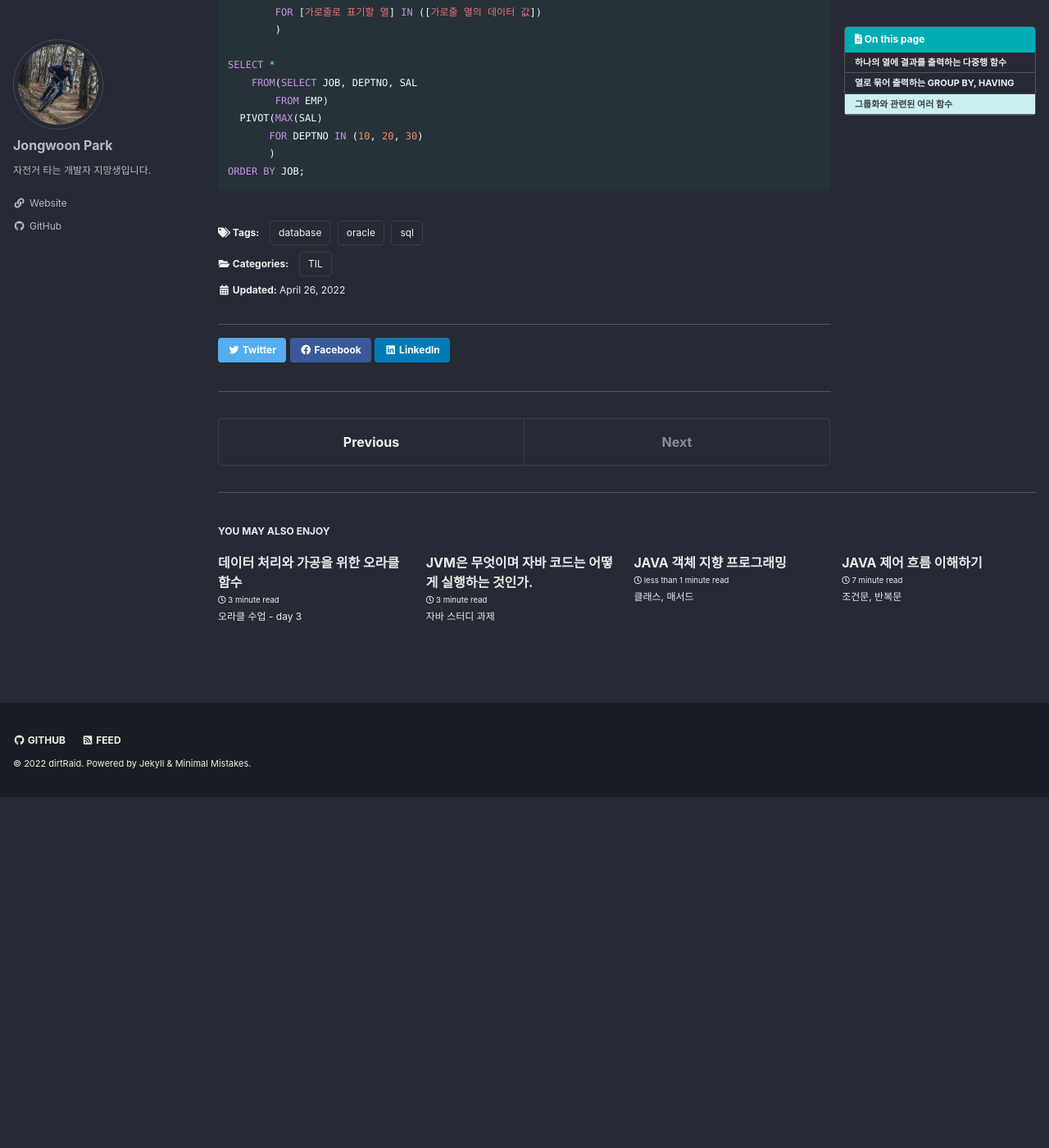
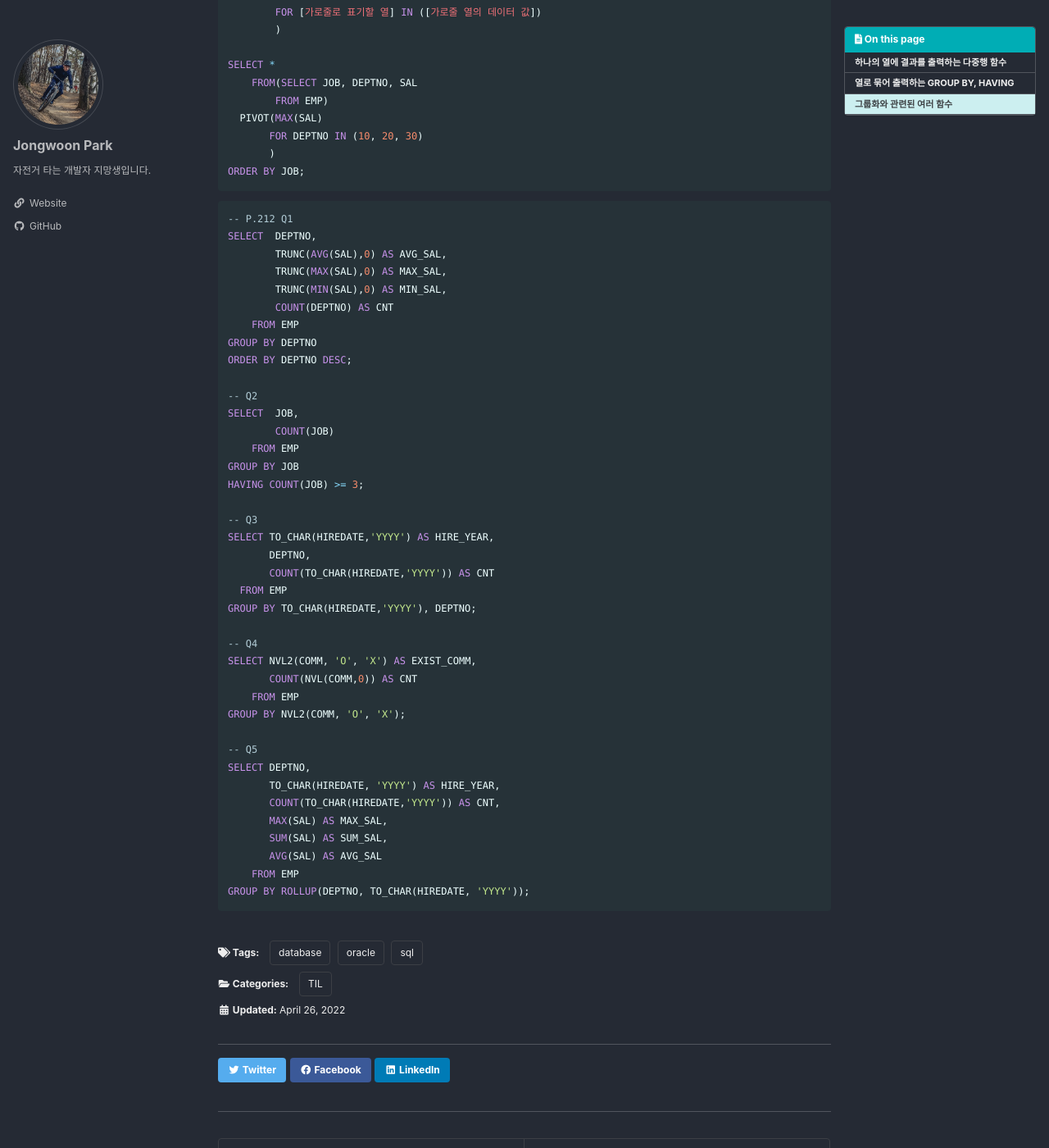
Before and after one commit to nortiz1349/dirtRaid, a Jekyll site: the page built from _posts/2022-04-26-til-Oracle-day4.md, in a window 1280 px wide and 1400 px high, scrolled down 3113 px. Shown: the whole window at 82% size. Built offline with Jekyll 4.4.1, drawn with Linux system fonts in a browser that asks for light colours; cached includes are drawn as plain includes; some web fonts are replaced; before the commit the page ends 4085 px from its top, so only the background shows below that; some of the changed text lies outside the part shown.

Commit message:
오라클 수업 - 4일차 정리

````diff
--- a/_posts/2022-04-26-til-Oracle-day4.md
+++ b/_posts/2022-04-26-til-Oracle-day4.md
@@ -169,3 +169,45 @@ SELECT *
        )
 ORDER BY JOB;
 ```
+
+```sql
+-- P.212 Q1
+SELECT  DEPTNO,
+        TRUNC(AVG(SAL),0) AS AVG_SAL,
+        TRUNC(MAX(SAL),0) AS MAX_SAL,
+        TRUNC(MIN(SAL),0) AS MIN_SAL,
+        COUNT(DEPTNO) AS CNT
+    FROM EMP
+GROUP BY DEPTNO
+ORDER BY DEPTNO DESC;
+
+-- Q2
+SELECT  JOB,
+        COUNT(JOB)
+    FROM EMP
+GROUP BY JOB
+HAVING COUNT(JOB) >= 3;
+
+-- Q3
+SELECT TO_CHAR(HIREDATE,'YYYY') AS HIRE_YEAR,
+       DEPTNO,
+       COUNT(TO_CHAR(HIREDATE,'YYYY')) AS CNT
+  FROM EMP
+GROUP BY TO_CHAR(HIREDATE,'YYYY'), DEPTNO;
+
+-- Q4
+SELECT NVL2(COMM, 'O', 'X') AS EXIST_COMM,
+       COUNT(NVL(COMM,0)) AS CNT
+    FROM EMP
+GROUP BY NVL2(COMM, 'O', 'X');
+
+-- Q5
+SELECT DEPTNO,
+       TO_CHAR(HIREDATE, 'YYYY') AS HIRE_YEAR,
+       COUNT(TO_CHAR(HIREDATE,'YYYY')) AS CNT,
+       MAX(SAL) AS MAX_SAL,
+       SUM(SAL) AS SUM_SAL,
+       AVG(SAL) AS AVG_SAL
+    FROM EMP
+GROUP BY ROLLUP(DEPTNO, TO_CHAR(HIREDATE, 'YYYY'));
+```
````
